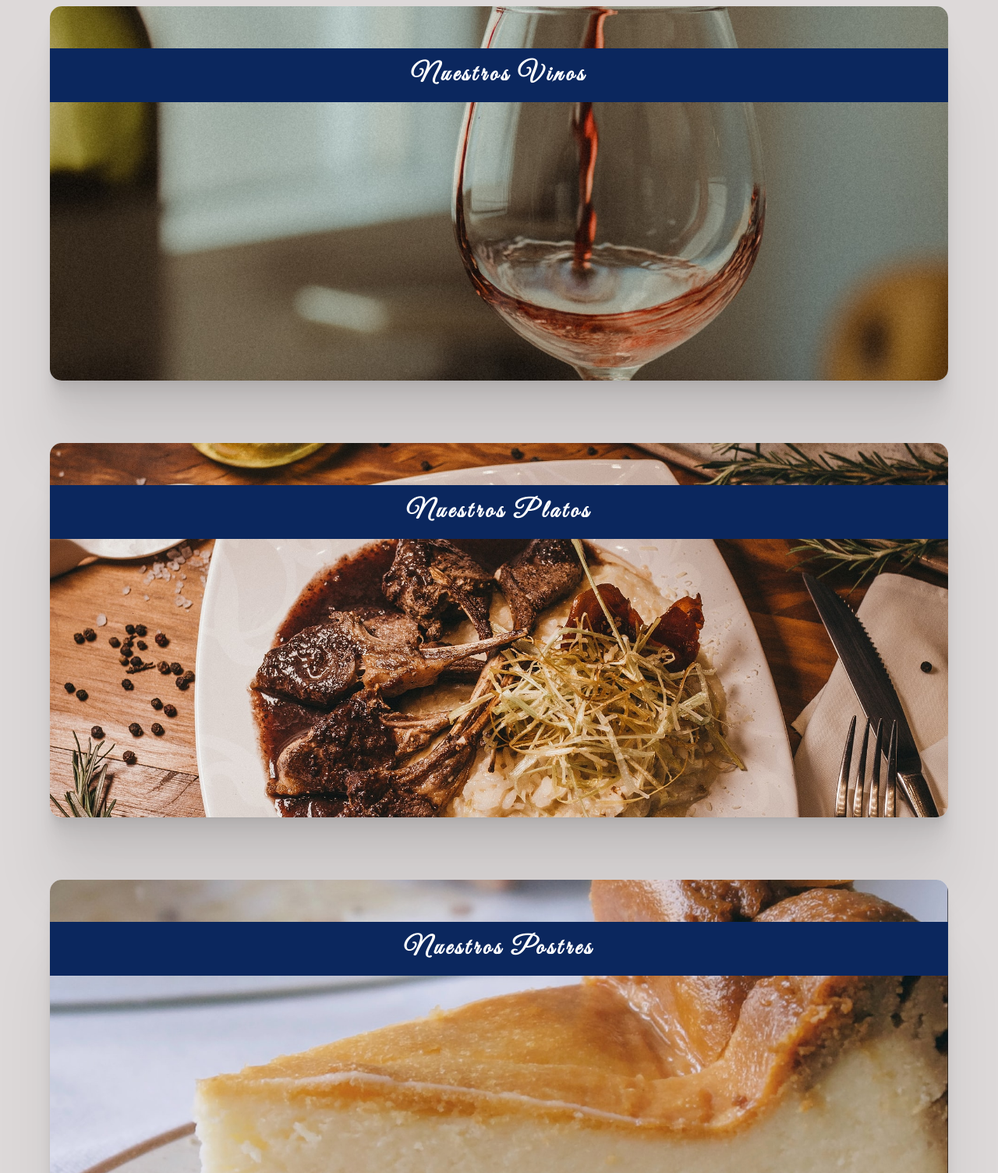
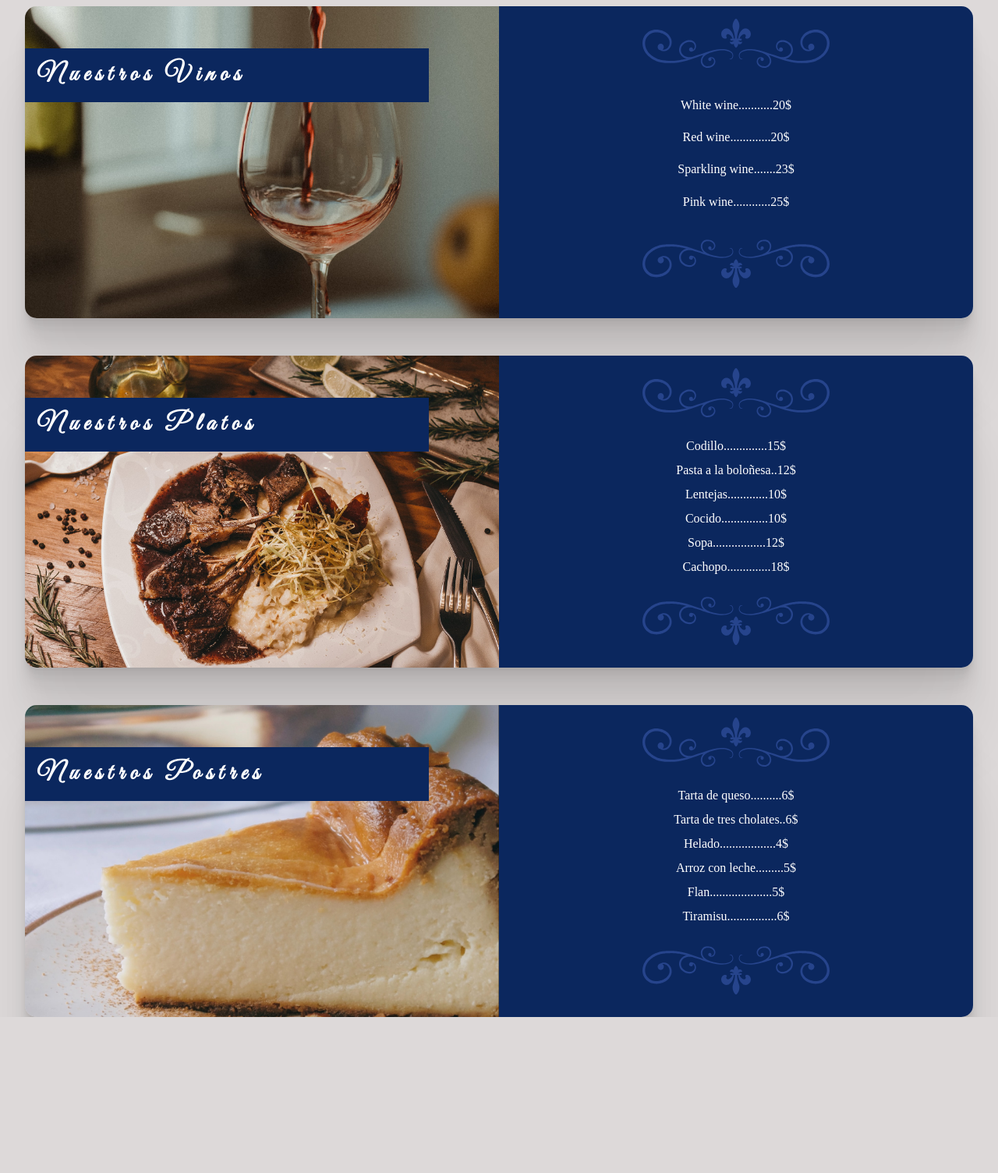
Before and after one commit to IsraelPalomo/Hotel--Philidor, a website built with webpack: page index.html in a window 1280 px wide. Shown: the part 4300-5804 px from the top of the page at 78% size. After the commit the page ends 5604 px from the top, so only its background shows below. Built offline with nearby package versions, Linux system fonts and the light colour scheme; files whose address does not match are found by name.

Commit message:
seccion restaurante terminada y responsive

```diff
--- a/index.html
+++ b/index.html
@@ -132,6 +132,7 @@
 							<li>Red wine.............20$</li>
 							<li>Sparkling wine.......23$</li>
 							<li>Pink wine............25$</li>
+							<img class="floritura2" src="src\static\floritura.svg" alt="" />
 						</div>
 					</div>
 					<div class="restaurante__card restaurante__card--platos">
@@ -146,6 +147,7 @@
 							<li>Cocido...............10$</li>
 							<li>Sopa.................12$</li>
 							<li>Cachopo..............18$</li>
+							<img class="floritura2" src="src\static\floritura.svg" alt="" />
 						</div>
 					</div>
 					<div class="restaurante__card restaurante__card--postres">
@@ -160,6 +162,54 @@
 							<li>Arroz con leche.........5$</li>
 							<li>Flan....................5$</li>
 							<li>Tiramisu................6$</li>
+							<img class="floritura2" src="src\static\floritura.svg" alt="" />
+						</div>
+					</div>
+				</div>
+				<div class="CONTENEDOR2">
+					<div class="restaurante__contenedor2">
+						<div class="vinos">
+							<div class="foto">
+								<h5 data-aos="fade-right">Nuestros Vinos</h5>
+							</div>
+							<div class="carta">
+								<img class="floritura" src="src\static\floritura.svg" alt="" />
+								<li>White wine...........20$</li>
+								<li>Red wine.............20$</li>
+								<li>Sparkling wine.......23$</li>
+								<li>Pink wine............25$</li>
+								<img class="floritura2" src="src\static\floritura.svg" alt="" />
+							</div>
+						</div>
+						<div class="platos">
+							<div class="foto">
+								<h5 data-aos="fade-right">Nuestros Platos</h5>
+							</div>
+							<div class="carta">
+								<img class="floritura" src="src\static\floritura.svg" alt="" />
+								<li>Codillo..............15$</li>
+								<li>Pasta a la boloñesa..12$</li>
+								<li>Lentejas.............10$</li>
+								<li>Cocido...............10$</li>
+								<li>Sopa.................12$</li>
+								<li>Cachopo..............18$</li>
+								<img class="floritura2" src="src\static\floritura.svg" alt="" />
+							</div>
+						</div>
+						<div class="postres">
+							<div class="foto">
+								<h5 data-aos="fade-right">Nuestros Postres</h5>
+							</div>
+							<div class="carta">
+								<img class="floritura" src="src\static\floritura.svg" alt="" />
+								<li>Tarta de queso..........6$</li>
+								<li>Tarta de tres cholates..6$</li>
+								<li>Helado..................4$</li>
+								<li>Arroz con leche.........5$</li>
+								<li>Flan....................5$</li>
+								<li>Tiramisu................6$</li>
+								<img class="floritura2" src="src\static\floritura.svg" alt="" />
+							</div>
 						</div>
 					</div>
 				</div>
--- a/src/_main.scss
+++ b/src/_main.scss
@@ -209,7 +209,8 @@ main {
 
 				&:hover {
 					transform: rotateY(180deg);
-					transition-duration: 5s;
+					transition-duration: 3s;
+					cursor: pointer;
 				}
 				h5 {
 					background-color: $color-primario;
@@ -225,23 +226,9 @@ main {
 					width: 100%;
 					height: 100%;
 				}
-				.front1 {
-					background-image: url("./static/vinos.jpg");
-					background-size: cover;
-					background-position: center;
-					width: 100%;
-					height: 100%;
-				}
 			}
 			.restaurante__card--platos {
 				.front {
-					background-image: url("./static/platos.jpg");
-					background-size: cover;
-					background-position: center;
-					width: 100%;
-					height: 100%;
-				}
-				.front1 {
 					background-image: url("./static/platos.jpg");
 					background-size: cover;
 					background-position: center;
@@ -257,13 +244,6 @@ main {
 					width: 100%;
 					height: 100%;
 				}
-				.front1 {
-					background-image: url("./static/postres.jpg");
-					background-size: cover;
-					background-position: center;
-					width: 50%;
-					height: 100%;
-				}
 			}
 			.front,
 			.atras {
@@ -277,6 +257,12 @@ main {
 					width: 50%;
 					color: $color-blanco;
 					margin: 0 auto;
+					max-width: 15rem;
+				}
+				.floritura2 {
+					width: 50%;
+					transform: rotate(180deg);
+					margin: 1rem auto;
 					max-width: 15rem;
 				}
 			}
@@ -296,11 +282,177 @@ main {
 				backface-visibility: hidden;
 			}
 		}
+		.CONTENEDOR2 {
+			display: none;
+			.restaurante__contenedor2 {
+				margin-top: 5rem;
+
+				.vinos {
+					width: 95%;
+					height: 25rem;
+					display: flex;
+					margin: 0 auto;
+					box-shadow: 0 2.8px 2.2px rgba(0, 0, 0, 0.02), 0 6.7px 5.3px rgba(0, 0, 0, 0.028),
+						0 12.5px 10px rgba(0, 0, 0, 0.035), 0 22.3px 17.9px rgba(0, 0, 0, 0.042),
+						0 41.8px 33.4px rgba(0, 0, 0, 0.05), 0 100px 80px rgba(0, 0, 0, 0.07);
+					border-radius: 15px;
+					margin-bottom: 3rem;
+
+					.foto {
+						background-image: url("./static/vinos.jpg");
+						background-size: cover;
+						background-position: center;
+						width: 50%;
+						border-radius: 15px 0 0 15px;
+						h5 {
+							background-color: $color-primario;
+							padding: 1rem;
+							letter-spacing: 4px;
+							width: 80%;
+							color: $color-blanco;
+							font-family: $tipografia-greatVibes;
+							letter-spacing: 7px;
+						}
+					}
+					.carta {
+						width: 50%;
+						background-color: $color-primario;
+						border-radius: 0 15px 15px 0;
+						color: $color-blanco;
+						text-align: center;
+						list-style: none;
+						display: grid;
+						grid-template-columns: 1;
+
+						.floritura {
+							width: 50%;
+
+							margin: 1rem auto;
+							max-width: 15rem;
+						}
+						.floritura2 {
+							width: 50%;
+							transform: rotate(180deg);
+							margin: 1rem auto;
+							max-width: 15rem;
+						}
+					}
+				}
+				.platos {
+					width: 95%;
+					height: 25rem;
+					display: flex;
+					margin: 0 auto;
+					box-shadow: 0 2.8px 2.2px rgba(0, 0, 0, 0.02), 0 6.7px 5.3px rgba(0, 0, 0, 0.028),
+						0 12.5px 10px rgba(0, 0, 0, 0.035), 0 22.3px 17.9px rgba(0, 0, 0, 0.042),
+						0 41.8px 33.4px rgba(0, 0, 0, 0.05), 0 100px 80px rgba(0, 0, 0, 0.07);
+					border-radius: 15px;
+					margin-bottom: 3rem;
+					.foto {
+						background-image: url("./static/platos.jpg");
+						background-size: cover;
+						background-position: center;
+						width: 50%;
+						border-radius: 15px 0 0 15px;
+						h5 {
+							background-color: $color-primario;
+							padding: 1rem;
+							letter-spacing: 4px;
+							width: 80%;
+							color: $color-blanco;
+							font-family: $tipografia-greatVibes;
+							letter-spacing: 7px;
+						}
+					}
+					.carta {
+						width: 50%;
+						background-color: $color-primario;
+						border-radius: 0 15px 15px 0;
+						color: $color-blanco;
+						text-align: center;
+						list-style: none;
+						display: grid;
+						grid-template-columns: 1;
+
+						.floritura {
+							width: 50%;
+
+							margin: 1rem auto;
+							max-width: 15rem;
+						}
+						.floritura2 {
+							width: 50%;
+							transform: rotate(180deg);
+							margin: 1rem auto;
+							max-width: 15rem;
+						}
+					}
+				}
+				.postres {
+					width: 95%;
+					height: 25rem;
+					display: flex;
+					margin: 0 auto;
+					box-shadow: 0 2.8px 2.2px rgba(0, 0, 0, 0.02), 0 6.7px 5.3px rgba(0, 0, 0, 0.028),
+						0 12.5px 10px rgba(0, 0, 0, 0.035), 0 22.3px 17.9px rgba(0, 0, 0, 0.042),
+						0 41.8px 33.4px rgba(0, 0, 0, 0.05), 0 100px 80px rgba(0, 0, 0, 0.07);
+					border-radius: 15px;
+					margin-top: 3rem;
+					.foto {
+						background-image: url("./static/postres.jpg");
+						background-size: cover;
+						background-position: center;
+						width: 50%;
+						border-radius: 15px 0 0 15px;
+						h5 {
+							background-color: $color-primario;
+							padding: 1rem;
+							letter-spacing: 4px;
+							width: 80%;
+							color: $color-blanco;
+							font-family: $tipografia-greatVibes;
+							letter-spacing: 7px;
+						}
+					}
+					.carta {
+						width: 50%;
+						background-color: $color-primario;
+						border-radius: 0 15px 15px 0;
+						color: $color-blanco;
+						text-align: center;
+						list-style: none;
+						display: grid;
+						grid-template-columns: 1;
+
+						.floritura {
+							width: 50%;
+
+							margin: 1rem auto;
+							max-width: 15rem;
+						}
+						.floritura2 {
+							width: 50%;
+							transform: rotate(180deg);
+							margin: 1rem auto;
+							max-width: 15rem;
+						}
+					}
+				}
+			}
+		}
 	}
 
 	@media (min-width: 450px) {
 	}
 	@media (min-width: 650px) {
+		.restaurante__contenedor {
+			display: none;
+		}
+		#restaurante {
+			.CONTENEDOR2 {
+				display: block;
+			}
+		}
 	}
 	@media (min-width: 900px) {
 	}
```
